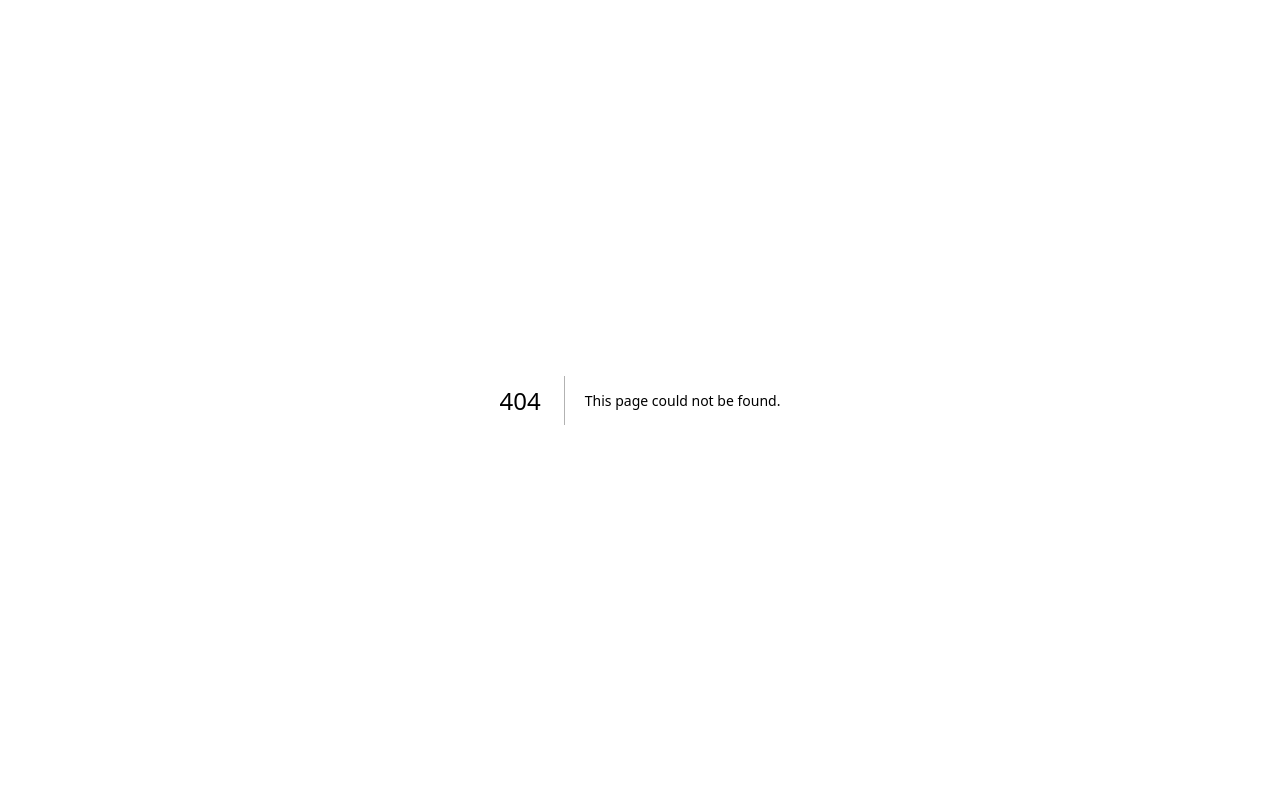
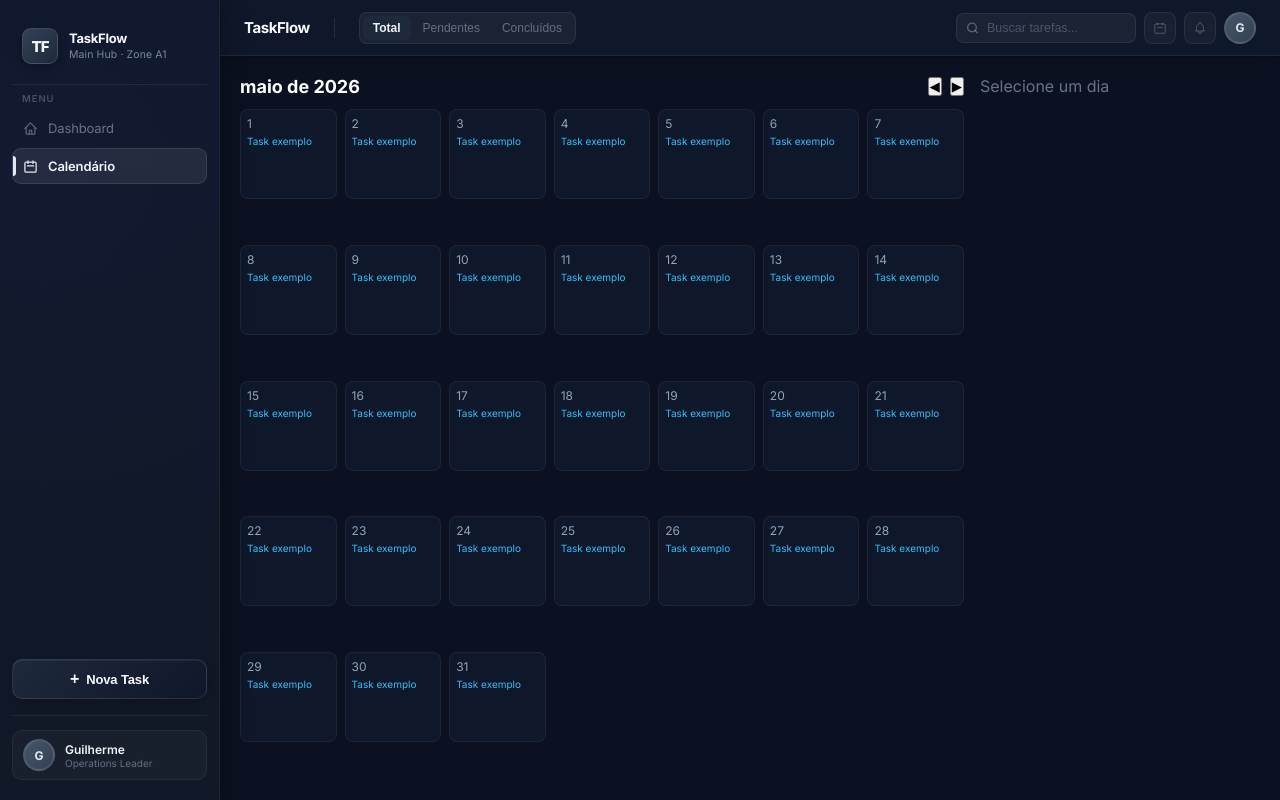
Before and after one commit to guiiinasc/taskflow-system, a Next.js app: page /calendar in a window 1280 px wide. Before the commit this address had no page. Built offline with nearby package versions, Linux system fonts and the light colour scheme.

Commit message:
feat: implementação da estrutura do calendario

```diff
--- /dev/null
+++ b/src/app/calendar/page.tsx
@@ -0,0 +1,60 @@
+"use client";
+
+import { useState } from "react";
+
+import { CalendarHeader } from "../components/calendar/CalendarHeader";
+import { CalendarGrid } from "../components/calendar/CalendarGrid";
+import { CalendarSidePanel } from "../components/calendar/CalendarSidePanel";
+
+import { Sidebar } from "../components/Sidebar";
+import { Header } from "../components/Header";
+
+import { useTasks } from "../hooks/useTasks";
+
+export default function CalendarPage() {
+  const { tasks, filter, setFilter } = useTasks();
+
+  const [currentDate, setCurrentDate] = useState(new Date());
+  const [selectedDate, setSelectedDate] = useState<Date | null>(null);
+
+  return (
+    <div style={{ display: "flex", height: "100vh" }}>
+
+      {/* SIDEBAR */}
+      <Sidebar view="calendar" setView={() => {}} />
+
+      {/* CONTEÚDO */}
+      <div style={{ flex: 1, display: "flex", flexDirection: "column" }}>
+
+        {/* HEADER GLOBAL */}
+        <Header filter={filter} setFilter={setFilter} />
+
+        {/* CONTEÚDO DO CALENDÁRIO */}
+        <div style={{ flex: 1, display: "flex", padding: 20, gap: 16 }}>
+
+          {/* ESQUERDA */}
+          <div style={{ flex: 1, display: "flex", flexDirection: "column", gap: 12 }}>
+
+            <CalendarHeader
+              currentDate={currentDate}
+              setCurrentDate={setCurrentDate}
+            />
+
+            <CalendarGrid
+              currentDate={currentDate}
+              selectedDate={selectedDate}
+              onSelectDate={setSelectedDate}
+              tasks={tasks}
+            />
+          </div>
+
+          {/* DIREITA */}
+          <CalendarSidePanel
+            selectedDate={selectedDate}
+            tasks={tasks}
+          />
+        </div>
+      </div>
+    </div>
+  );
+}
--- a/src/app/components/Header.tsx
+++ b/src/app/components/Header.tsx
@@ -1,4 +1,6 @@
 "use client";
+
+import Link from "next/link";
 
 type FilterType = "todas" | "pendente" | "concluido";
 
@@ -139,13 +141,41 @@ export function Header({ filter, setFilter, onMenuClick, isMobile }: Props) {
         {[
           {
             label: "Calendário",
+            href: "/calendar",
             path: "M8 7V3m8 4V3m-9 8h10M5 21h14a2 2 0 002-2V7a2 2 0 00-2-2H5a2 2 0 00-2 2v12a2 2 0 002 2z",
           },
           {
             label: "Notificações",
             path: "M15 17h5l-1.405-1.405A2.032 2.032 0 0118 14.158V11a6.002 6.002 0 00-4-5.659V5a2 2 0 10-4 0v.341C7.67 6.165 6 8.388 6 11v3.159c0 .538-.214 1.055-.595 1.436L4 17h5m6 0v1a3 3 0 11-6 0v-1m6 0H9",
           },
-        ].map(({ label, path }) => (
+        ].map(({ label, href, path }) => {
+          const iconButton = (
+            <div
+              title={label}
+              style={{
+                width: 32,
+                height: 32,
+                borderRadius: 8,
+                border: "1px solid rgba(255,255,255,0.07)",
+                background: "rgba(255,255,255,0.04)",
+                cursor: "pointer",
+                display: "flex",
+                alignItems: "center",
+                justifyContent: "center",
+                color: "rgba(148,163,184,0.7)",
+              }}
+            >
+              <svg width="14" height="14" viewBox="0 0 24 24" fill="none" stroke="currentColor">
+                <path d={path} />
+              </svg>
+            </div>
+          );
+
+          return href ? (
+            <Link key={label} href={href} aria-label={label} style={{ textDecoration: "none" }}>
+              {iconButton}
+            </Link>
+          ) : (
             <button
               key={label}
               title={label}
@@ -166,7 +196,8 @@ export function Header({ filter, setFilter, onMenuClick, isMobile }: Props) {
                 <path d={path} />
               </svg>
             </button>
-        ))}
+          );
+        })}
 
         {/* PERFIL (NOVO) */}
         <div
--- a/src/app/components/Sidebar.tsx
+++ b/src/app/components/Sidebar.tsx
@@ -1,5 +1,6 @@
 "use client";
 
+import Link from "next/link";
 import { MenuItem } from "./MenuItem";
 
 type Props = {
@@ -94,17 +95,21 @@ export function Sidebar({ view, setView }: Props) {
 
         {/* MENU */}
         <div style={{ display: "flex", flexDirection: "column", gap: 2 }}>
+          <Link href="/dashboard" style={{ textDecoration: "none" }}>
             <MenuItem
               label="Dashboard"
               active={view === "dashboard"}
               onClick={() => setView("dashboard")}
             />
+          </Link>
 
+          <Link href="/calendar" style={{ textDecoration: "none" }}>
             <MenuItem
               label="Calendário"
               active={view === "calendar"}
               onClick={() => setView("calendar")}
             />
+          </Link>
         </div>
       </div>
 
--- /dev/null
+++ b/src/app/components/calendar/CalendarDayCell.tsx
@@ -0,0 +1,46 @@
+"use client";
+
+type Props = {
+  date: Date;
+  tasks: any[];
+  isSelected: boolean;
+  onClick: () => void;
+};
+
+export function CalendarDayCell({
+  date,
+  tasks,
+  isSelected,
+  onClick,
+}: Props) {
+  const day = date.getDate();
+
+  return (
+    <div
+      onClick={onClick}
+      style={{
+        height: 90,
+        borderRadius: 8,
+        padding: 6,
+        cursor: "pointer",
+        background: isSelected ? "#1e293b" : "#0f172a",
+        border: "1px solid rgba(255,255,255,0.06)",
+        display: "flex",
+        flexDirection: "column",
+        gap: 4,
+      }}
+    >
+      {/* DIA */}
+      <span style={{ fontSize: 12, color: "#94a3b8" }}>
+        {day}
+      </span>
+
+      {/* TASKS (placeholder por enquanto) */}
+      <div style={{ display: "flex", flexDirection: "column", gap: 2 }}>
+        <div style={{ fontSize: 10, color: "#38bdf8" }}>
+          Task exemplo
+        </div>
+      </div>
+    </div>
+  );
+}
--- /dev/null
+++ b/src/app/components/calendar/CalendarGrid.tsx
@@ -0,0 +1,51 @@
+"use client";
+
+import { CalendarDayCell } from "./CalendarDayCell";
+
+type Props = {
+  currentDate: Date;
+  selectedDate: Date | null;
+  onSelectDate: (date: Date) => void;
+  tasks: any[];
+};
+
+export function CalendarGrid({
+  currentDate,
+  selectedDate,
+  onSelectDate,
+  tasks,
+}: Props) {
+  const year = currentDate.getFullYear();
+  const month = currentDate.getMonth();
+
+  const daysInMonth = new Date(year, month + 1, 0).getDate();
+
+  const days = [];
+
+  for (let i = 1; i <= daysInMonth; i++) {
+    days.push(new Date(year, month, i));
+  }
+
+  return (
+    <div
+      style={{
+        display: "grid",
+        gridTemplateColumns: "repeat(7, 1fr)",
+        gap: 8,
+        flex: 1,
+      }}
+    >
+      {days.map((day) => (
+        <CalendarDayCell
+          key={day.toISOString()}
+          date={day}
+          tasks={tasks}
+          isSelected={
+            selectedDate?.toDateString() === day.toDateString()
+          }
+          onClick={() => onSelectDate(day)}
+        />
+      ))}
+    </div>
+  );
+}
--- /dev/null
+++ b/src/app/components/calendar/CalendarHeader.tsx
@@ -0,0 +1,39 @@
+"use client";
+
+type Props = {
+  currentDate: Date;
+  setCurrentDate: (date: Date) => void;
+};
+
+export function CalendarHeader({ currentDate, setCurrentDate }: Props) {
+  const month = currentDate.toLocaleString("pt-BR", {
+    month: "long",
+    year: "numeric",
+  });
+
+  function prevMonth() {
+    const d = new Date(currentDate);
+    d.setMonth(d.getMonth() - 1);
+    setCurrentDate(d);
+  }
+
+  function nextMonth() {
+    const d = new Date(currentDate);
+    d.setMonth(d.getMonth() + 1);
+    setCurrentDate(d);
+  }
+
+  return (
+    <div style={{ display: "flex", justifyContent: "space-between", alignItems: "center" }}>
+
+      <h2 style={{ color: "#fff", fontSize: 18 }}>
+        {month}
+      </h2>
+
+      <div style={{ display: "flex", gap: 8 }}>
+        <button onClick={prevMonth}>◀</button>
+        <button onClick={nextMonth}>▶</button>
+      </div>
+    </div>
+  );
+}
--- /dev/null
+++ b/src/app/components/calendar/CalendarSidePanel.tsx
@@ -0,0 +1,36 @@
+"use client";
+
+type Props = {
+  selectedDate: Date | null;
+  tasks: any[];
+};
+
+export function CalendarSidePanel({ selectedDate }: Props) {
+  if (!selectedDate) {
+    return (
+      <div style={{ width: 280, color: "#64748b" }}>
+        Selecione um dia
+      </div>
+    );
+  }
+
+  return (
+    <div
+      style={{
+        width: 280,
+        background: "#0f172a",
+        borderRadius: 10,
+        padding: 12,
+        border: "1px solid rgba(255,255,255,0.06)",
+      }}
+    >
+      <h3 style={{ color: "#fff", marginBottom: 8 }}>
+        {selectedDate.toLocaleDateString("pt-BR")}
+      </h3>
+
+      <p style={{ fontSize: 12, color: "#94a3b8" }}>
+        Tasks do dia aqui...
+      </p>
+    </div>
+  );
+}
```
Lines whose indentation alone changed are shown as unchanged.
